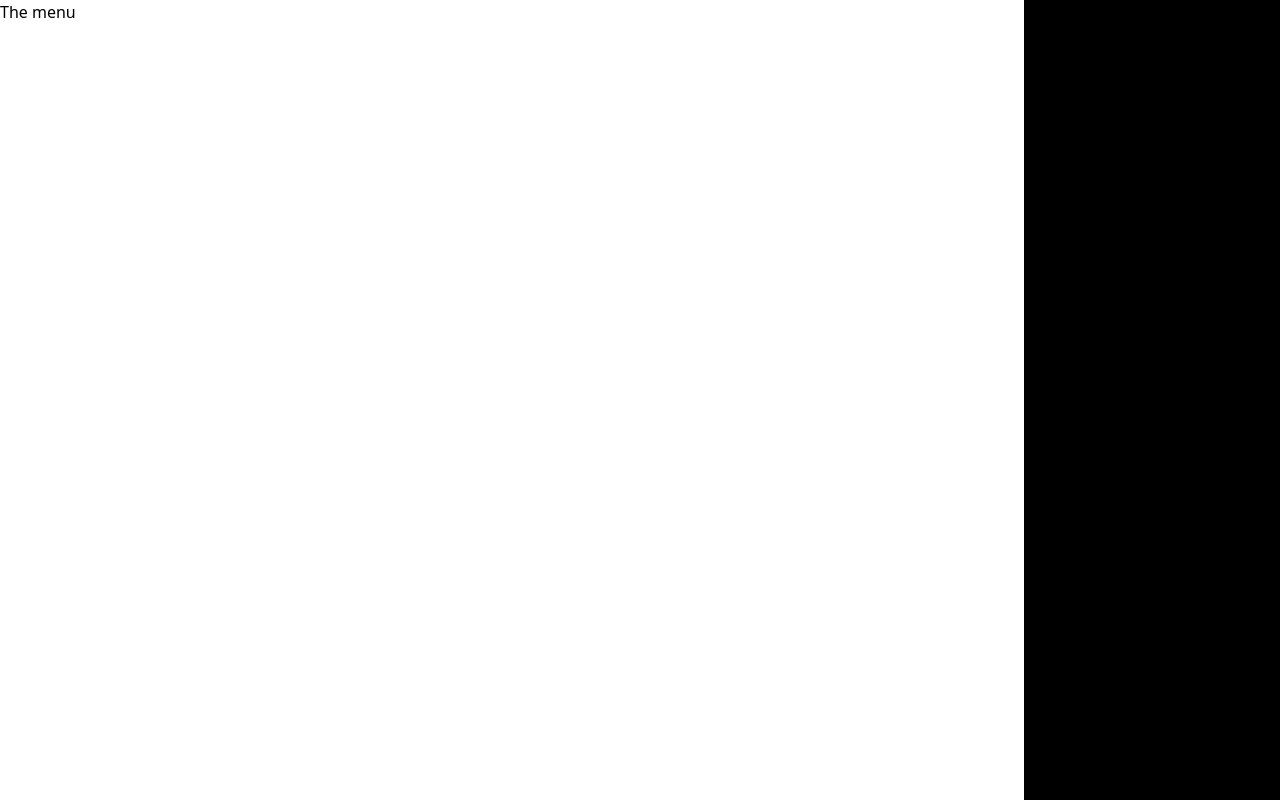
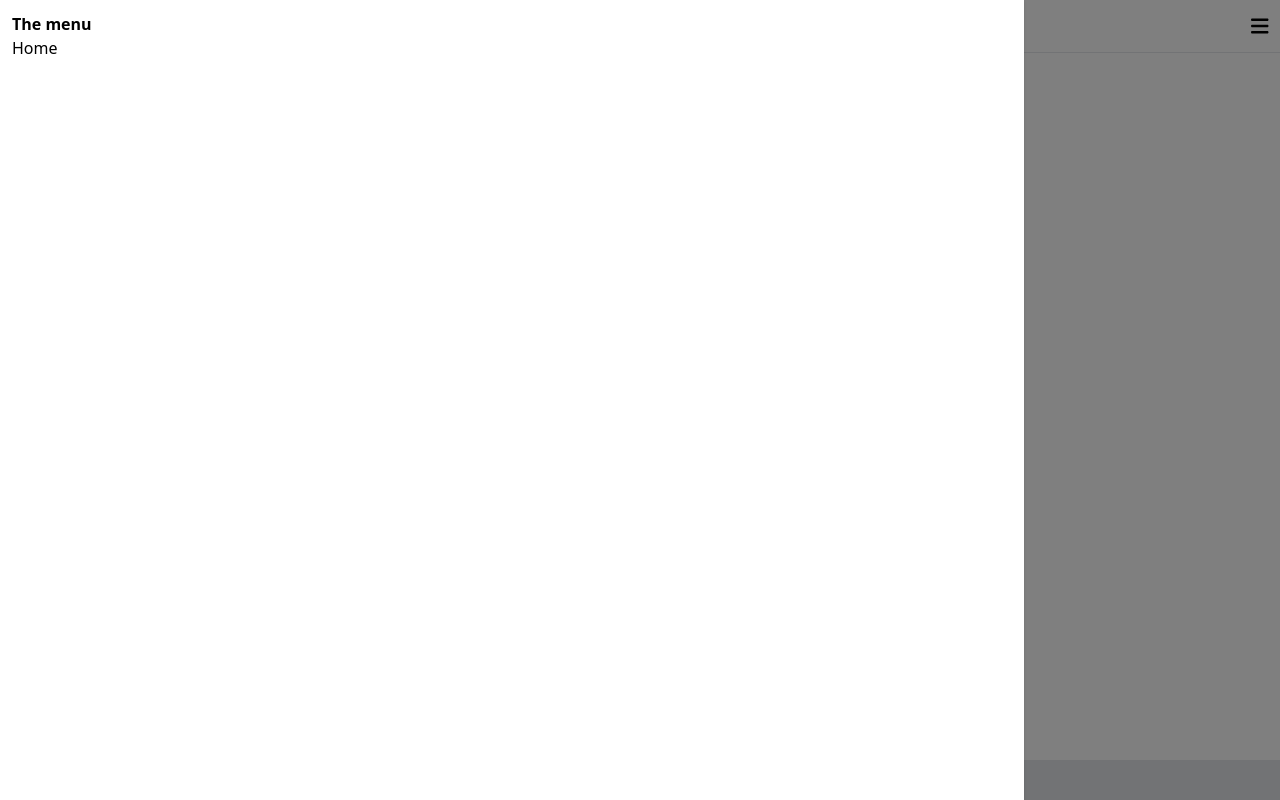
Before and after one commit to Pedro-Calderon/Learning-React, a React (Create React App) app: page / in a window 1280 px wide. Both pictures are taken after a click on the icon 1259 px from the left and 25 px from the top of the page. Built offline with nearby package versions, Linux system fonts and the light colour scheme.

Commit message:
Se agrego animacion al menu

```diff
--- a/package.json
+++ b/package.json
@@ -6,6 +6,7 @@
     "@fortawesome/fontawesome-svg-core": "^6.7.2",
     "@fortawesome/free-solid-svg-icons": "^6.7.2",
     "@fortawesome/react-fontawesome": "^0.2.2",
+    "@react-spring/web": "^9.7.5",
     "@testing-library/jest-dom": "^5.17.0",
     "@testing-library/react": "^13.4.0",
     "@testing-library/user-event": "^13.5.0",
--- a/src/Components/Navegation.js
+++ b/src/Components/Navegation.js
@@ -1,37 +1,63 @@
 import React, { useState } from "react";
-import {FontAwesomeIcon} from '@fortawesome/react-fontawesome'
-import {faBars} from '@fortawesome/free-solid-svg-icons'
+import { FontAwesomeIcon } from "@fortawesome/react-fontawesome";
+import { faBars } from "@fortawesome/free-solid-svg-icons";
+import { useTransition, animated } from "@react-spring/web";
 
-function Navegation(){
-    const[showMenu,setShowMenu]=useState(false);
-    let menu
-    let menuMask
-    if (showMenu) {
-      menu=<div
-      className="fixed bg-white top-0 left-0 w-4/5 h-full z-50 shadow"
-      >
-        The menu
-      </div>
-      menuMask=<div
-      className="bg-black fixed top-0 left-0 w-full h-full z-50"
-      >
+function Navegation() {
+  const [showMenu, setShowMenu] = useState(false);
+  // mask className="bg-black-t-50 fixed top-0 left-0 w-full h-full z-50"
 
+  const maskTransitions=useTransition(showMenu,{
+    from:{position: 'absolute', opacity: 0},
+    enter:{opacity: 1},
+    leave:{opacity: 0},
+  })
 
-      </div>
-    }
-    return(
-      <nav>
-       <span className="text-xl">
-       <FontAwesomeIcon
+  const menuTransitions=useTransition(showMenu,{
+    from: { opacity: 0, transform: "translateX(-100%)" },
+    enter: { opacity: 1, transform: "translateX(0%)" },
+    leave: { opacity: 0, transform: "translateX(-100%)" },
+  })
+  return (
+    <nav>
+      <span className="text-xl">
+        <FontAwesomeIcon
         icon={faBars}
-        onClick={()=> setShowMenu(!showMenu)}
-        />
-       </span>
-        {menuMask}
-        {menu}
-      </nav>
-    )
+        onClick={() => setShowMenu(!showMenu)} />
+      </span>
 
+         {/* Animación del menú */}
+         {maskTransitions((style, item) =>
+        item ? (
+          <animated.div
+            style={style}
+            className="bg-black-t-50 fixed top-0 left-0 w-full h-full z-50"
+            onClick={()=> setShowMenu(false)}
+            >
+           this is the menu
+          </animated.div>
+        ) : null
+      )}
+
+         {menuTransitions((style, item) =>
+        item ? (
+          <animated.div
+            style={style}
+            className="fixed bg-white top-0 left-0 w-4/5 h-full z-50 shadow p-3"
+            >
+           <span className="font-bold">
+           The menu
+           </span>
+           <ul>
+              <li>
+                Home
+              </li>
+            </ul>
+          </animated.div>
+        ) : null
+      )}
+    </nav>
+  );
 }
 
 export default Navegation;
--- a/tailwind.config.js
+++ b/tailwind.config.js
@@ -2,7 +2,11 @@
 module.exports = {
   content: ["./src/**/*.{html,js}"],
   theme: {
-    extend: {},
+    extend: {
+      backgroundColor:{
+        'black-t-50': 'rgba(0,0,0,0.5)',
+      }
+    },
   },
   plugins: [],
 }
```
Also changed, not shown: 1 other file (tests, documents, lock files or other folders).
